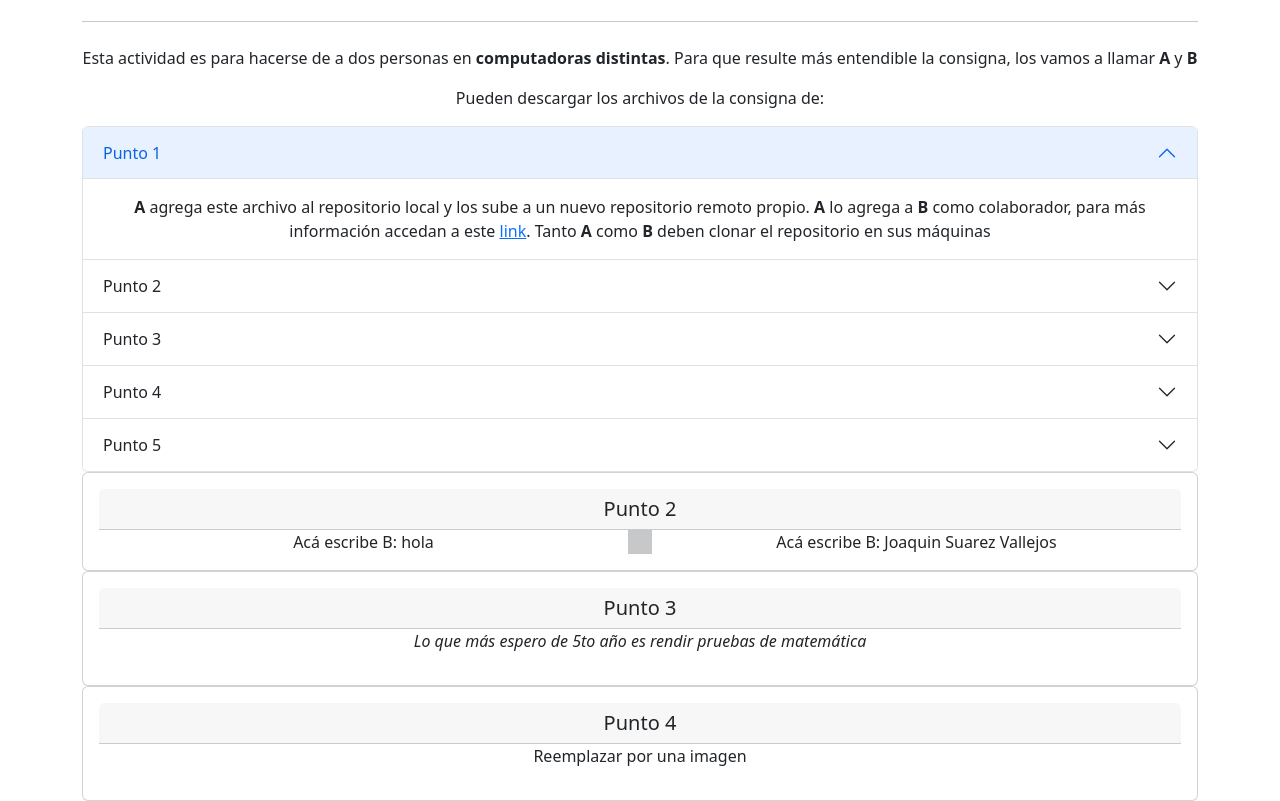
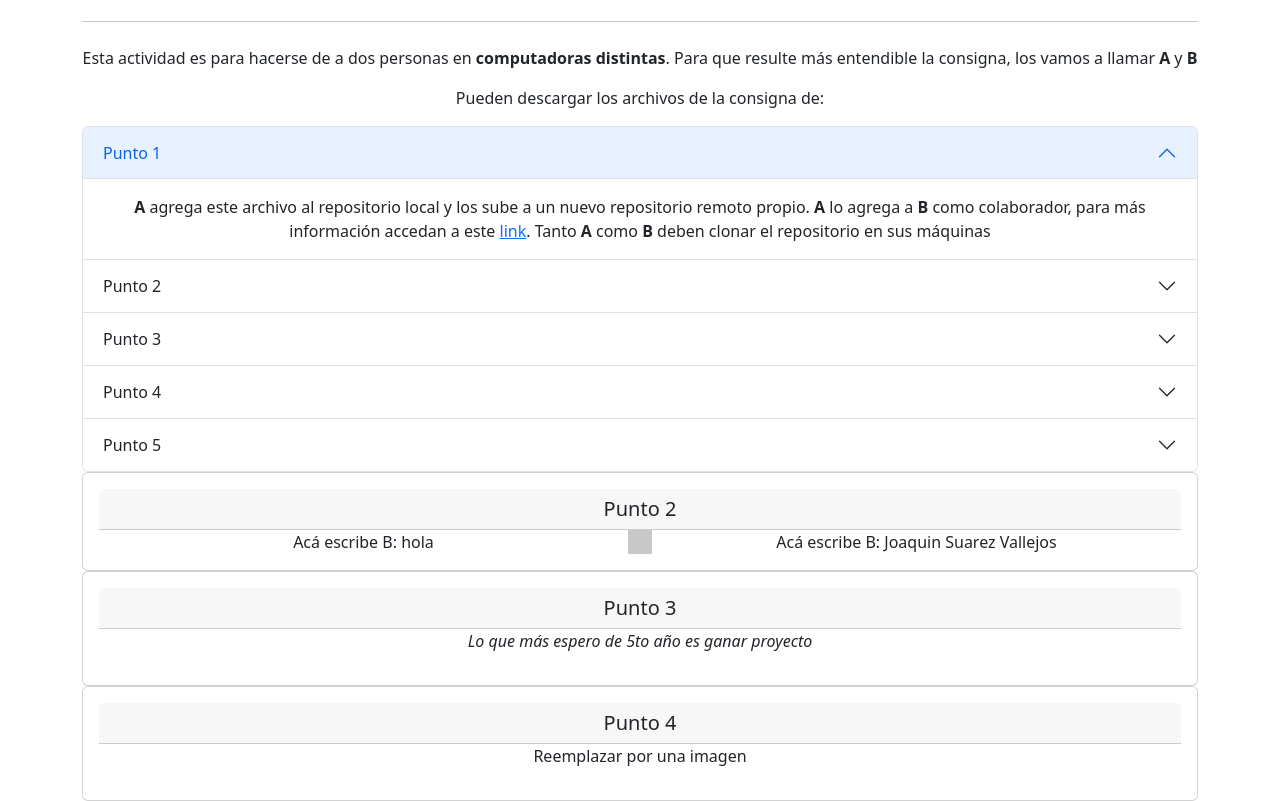
Before and after one commit to LucasRehmann/GitActividad, a plain HTML site: page index.html in a window 1280 px wide. Shown: the part 108-909 px from the top of the page. Drawn offline with nearby package versions, Linux system fonts and the light colour scheme.

Commit message:
punto 3 B

```diff
--- a/index.html
+++ b/index.html
@@ -97,7 +97,7 @@
       <div class="card">
             <div class="card-body">
             <h5 class="card-header">Punto 3</h5>
-            <p><i>Lo que más espero de 5to año es rendir pruebas de matemática</i></p>
+            <p><i>Lo que más espero de 5to año es ganar proyecto</i></p>
             </div>
       </div>
       <div class="card">
```
